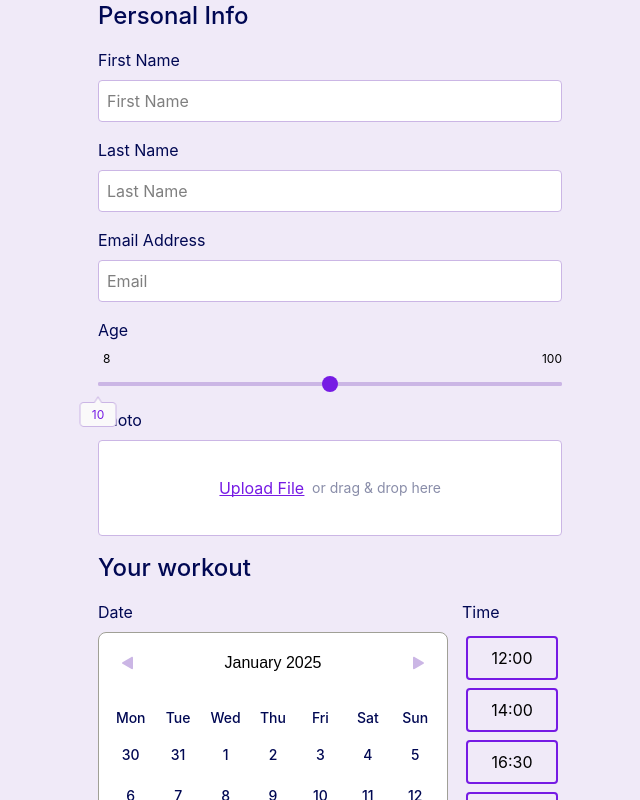
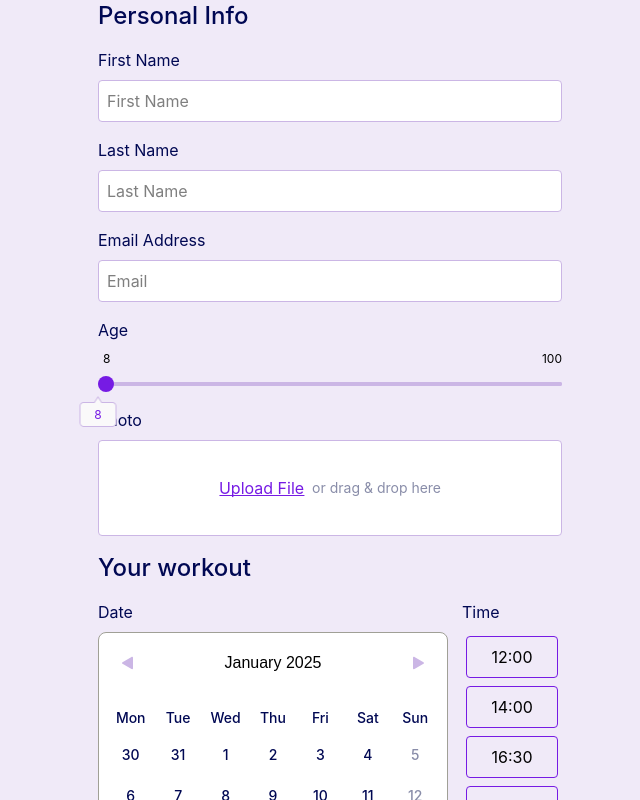
Before and after one commit to Jakubba/Zadanie-Rekrutacyjne-Form, a React (Vite) app: page / in a window 1280 px wide. Both pictures are taken after a click on the button "30". Shown: the top 800 px of the page, without its empty margins (309-949 px from the left). Built offline with nearby package versions, Linux system fonts and the light colour scheme; no server answers.

Commit message:
install axios, add TrainingForm logic and styles, create types and constants

```diff
--- a/package.json
+++ b/package.json
@@ -11,6 +11,7 @@
   },
   "dependencies": {
     "@tailwindcss/vite": "^4.0.6",
+    "axios": "^1.7.9",
     "react": "^19.0.0",
     "react-calendar": "^5.1.0",
     "react-dom": "^19.0.0",
--- a/src/App.tsx
+++ b/src/App.tsx
@@ -1,5 +1,5 @@
 import "./App.scss";
-import { TrainingForm } from "./components/TrainingForm/TrainingForm";
+import TrainingForm from "./components/TrainingForm/TrainingForm";
 
 function App() {
   return <TrainingForm />;
--- a/src/components/TrainingForm/TrainingForm.tsx
+++ b/src/components/TrainingForm/TrainingForm.tsx
@@ -1,43 +1,207 @@
-import React from "react";
+import React, { useState, useEffect } from "react";
+import axios from "axios";
 import Calendar from "react-calendar";
 import "react-calendar/dist/Calendar.css";
+import { Holiday } from "./../../types";
+import { DEFAULT_ERRORS, DEFAULT_FORM_DATA } from "./constansts";
+import errorIcon from "./../../assets/icons/error-icon.svg";
+import deleteIcon from "./../../assets/icons/default-close-icon.svg";
 
-export const TrainingForm = () => {
+const API_URL = import.meta.env.VITE_HOLIDAYS_API_URL;
+const API_KEY = import.meta.env.VITE_API_NINJAS_KEY;
+const WORKOUT_API_URL = import.meta.env.VITE_WORKOUT_API_URL;
+
+const TrainingForm: React.FC = () => {
+  const [holidays, setHolidays] = useState<Holiday[]>([]);
+  const [selectedDate, setSelectedDate] = useState<Date | null>(null);
+  const [selectedTime, setSelectedTime] = useState<string | null>(null);
+  const [holidayMessage, setHolidayMessage] = useState<string | null>(null);
+  const [showTooltip, setShowTooltip] = useState(false);
+  const [errors, setErrors] = useState(DEFAULT_ERRORS);
+  const [formData, setFormData] = useState(DEFAULT_FORM_DATA);
+
+  useEffect(() => {
+    fetch(`${API_URL}?country=PL&year=2024`, {
+      headers: { "X-Api-Key": API_KEY },
+    })
+      .then((response) => response.json())
+      .then((data) => setHolidays(data))
+      .catch((error) => console.error("Error fetching holidays:", error));
+  }, []);
+
+  const NATIONAL_HOLIDAY = "NATIONAL_HOLIDAY";
+
+  const isDateDisabled = (date: Date) => {
+    const formattedDate = date.toISOString().split("T")[0];
     return (
-    <form className="max-w-lg mx-auto pl-[23px] pr-[25px]">
+      holidays.some((h) => h.date === formattedDate && h.type === NATIONAL_HOLIDAY) ||
+      date.getDay() === 0
+    );
+  };
+
+  const handleDateChange = (date: Date) => {
+    setSelectedDate(date);
+    setSelectedTime(null);
+    const formattedDate = date.toISOString().split("T")[0];
+    const holiday = holidays.find((h) => h.date === formattedDate);
+    setHolidayMessage(holiday ? `It's ${holiday.name}` : null);
+  };
+
+  const validateInput = (name: string, value: string) => {
+    let errorMessage = "";
+
+    switch (name) {
+      case "firstName":
+      case "lastName":
+        if (!/^[A-Za-z]+$/.test(value)) {
+          errorMessage = "Please use only letters.";
+        }
+        break;
+      case "email":
+        if (!/^[^\s@]+@[^\s@]+\.[^\s@]+$/.test(value)) {
+          errorMessage = (
+            <>
+              Please use correct formatting. <br />
+              Example: address@email.com
+            </>
+          );
+        }
+        break;
+    }
+
+    setErrors((prevErrors) => ({ ...prevErrors, [name]: errorMessage }));
+  };
+  let tooltipPosition = ((formData.age - 8) / (100 - 8)) * 100;
+
+  const handleChange = (e: React.ChangeEvent<HTMLInputElement>) => {
+    const { name, value } = e.target;
+    setFormData((prevData) => ({ ...prevData, [name]: value }));
+    validateInput(name, value);
+    setShowTooltip(true);
+  };
+
+  //do photo
+  const handleFileChange = (event: React.ChangeEvent<HTMLInputElement>) => {
+    const file = event.target.files?.[0];
+    if (file) {
+      if (file.size > 2 * 1024 * 1024) {
+        // adding 2MB limit
+        setErrors((prev) => ({ ...prev, photo: "File size must be less than 2MB." }));
+        return;
+      }
+      setErrors((prev) => ({ ...prev, photo: "" }));
+      setFormData((prev) => ({ ...prev, photo: file }));
+    }
+  };
+
+  const handleRemoveFile = () => {
+    setFormData((prev) => ({ ...prev, photo: null }));
+  };
+
+  //walidacja
+  const isFormValid = () => {
+    return (
+      formData.firstName.trim() !== "" &&
+      formData.lastName.trim() !== "" &&
+      formData.email.trim() !== "" &&
+      selectedDate !== null &&
+      selectedTime !== null &&
+      Object.values(errors).every((error) => error === "")
+    );
+  };
+
+  // submit
+  const handleSubmit = async (e: React.FormEvent) => {
+    e.preventDefault();
+
+    if (!isFormValid()) {
+      alert("Please complete all required fields correctly before submitting.");
+      return;
+    }
+
+    const form = new FormData();
+    Object.entries(formData).forEach(([key, value]) => {
+      if (value !== null) {
+        form.append(key, key === "photo" && value instanceof File ? value : value.toString());
+      }
+    });
+    form.append("workoutDate", selectedDate!.toISOString().split("T")[0]);
+    if (selectedTime) form.append("workoutTime", selectedTime);
+
+    try {
+      const response = await axios.post(WORKOUT_API_URL, form, {
+        headers: {
+          "Content-Type": "multipart/form-data",
+        },
+      });
+
+      if (response.status === 200) {
+        alert("Form successfully submitted!");
+      } else {
+        alert("Error submitting form.");
+      }
+    } catch (error) {
+      console.error("Error submitting form:", error);
+      alert("Error submitting form.");
+    }
+  };
+
+  return (
+    <form onSubmit={handleSubmit} className="max-w-lg mx-auto pl-[23px] pr-[25px]">
       <h2 className="text-2xl font-medium mb-4 text-[#000853] text-left">Personal Info</h2>
       {/* First Name */}
       <div className="mb-4 flex flex-col justify-start align-items-start">
         <label className="mb-[8px] text-left text-base text-[#000853]">First Name</label>
         <input
-          className="w-full border p-2 rounded"
           type="text"
           name="firstName"
           required
           placeholder="First Name"
+          onChange={handleChange}
+          className={`w-full border p-2 rounded ${errors.email ? "input-error" : ""}`}
         />
+        {errors.firstName && (
+          <div className="flex justify-start items-start">
+            <img src={errorIcon} alt="Error icon" className="w-4 h-4 mt-[2px] mr-[9px]" />
+            <p className="text-sm">{errors.firstName}</p>
+          </div>
+        )}
       </div>
       {/* Last Name */}
       <div className="mb-4 flex flex-col justify-start align-items-start">
         <label className="mb-[8px] text-left text-base text-[#000853]">Last Name</label>
         <input
-          className="w-full border p-2 rounded"
           type="text"
           name="lastName"
           required
           placeholder="Last Name"
+          onChange={handleChange}
+          className={`w-full border p-2 rounded ${errors.email ? "input-error" : ""}`}
         />
+        {errors.lastName && (
+          <div className="flex justify-start items-start">
+            <img src={errorIcon} alt="Error icon" className="w-4 h-4 mt-[2px] mr-[9px]" />
+            <p className="text-red-500 text-sm">{errors.lastName}</p>
+          </div>
+        )}
       </div>
       {/* Email */}
       <div className="mb-4 flex flex-col justify-start align-items-start">
         <label className="mb-[8px] text-left text-base text-[#000853]">Email Address</label>
         <input
-          className="w-full border p-2 rounded"
+          className={`w-full border p-2 rounded ${errors.email ? "input-error" : ""}`}
+          onChange={handleChange}
           type="email"
           name="email"
           required
           placeholder="Email"
         />
+        {errors.email && (
+          <div className="flex justify-start items-start">
+            <img src={errorIcon} alt="Error icon" className="w-4 h-4 mt-[4px] mr-[9px]" />
+            <p className="text-red-500 text-sm">{errors.email}</p>
+          </div>
+        )}
       </div>
       {/* Age */}
       <div className="mb-4 flex flex-col justify-start align-items-start">
@@ -47,8 +211,21 @@ export const TrainingForm = () => {
           <span className="text-[12px]">100</span>
         </div>
         <div className="relative">
-          <input className="w-full mt-1 custom-range" type="range" name="age" min="8" max="100" />
-          <div className="age-tooltip visible">10</div>
+          <input
+            type="range"
+            name="age"
+            min="8"
+            max="100"
+            value={formData.age}
+            onChange={handleChange}
+            className="w-full mt-1 custom-range"
+          />
+          <div
+            className={`age-tooltip ${showTooltip ? "visible" : "hidden"}`}
+            style={{ left: `calc(${tooltipPosition}%)` }}
+          >
+            {formData.age}
+          </div>
         </div>
       </div>
       {/* Photo */}
@@ -57,16 +234,18 @@ export const TrainingForm = () => {
           Photo
         </label>
         <div className="bg-white p-2 rounded border border-[#cbb6e5] h-[96px] flex justify-center items-center">
-          <div className="relative  flex justify-center items-center text-center">
+          {!formData.photo ? (
+            <div className="relative flex justify-center items-center text-center">
               <input
-              className="absolute top-0 left-0 w-full h-full opacity-0 cursor-pointer"
                 id="photo-upload"
                 type="file"
                 name="photo"
                 accept="image/*"
+                onChange={handleFileChange}
+                className="absolute top-0 left-0 w-full h-full opacity-0 cursor-pointer"
               />
               <label
-              htmlFor="file-upload"
+                htmlFor="photo-upload"
                 className="flex justify-center items-center w-full h-full flex-nowrap"
               >
                 <button className="relative cursor-pointer text-[#761be4] mr-2 after:content after:absolute after:top-[80%] after:left-[50%] after:translate-x-[-50%] after:h-[1px] after:w-full after:bg-[#761be4]">
@@ -77,16 +256,32 @@ export const TrainingForm = () => {
                 </p>
               </label>
             </div>
+          ) : (
+            <div className="flex justify-center items-center gap-2">
+              <p className="text-sm">{formData.photo.name}</p>
+              <button type="button" onClick={handleRemoveFile} className="cursor-pointer">
+                <img src={deleteIcon} alt="delete icon" />
+              </button>
             </div>
+          )}
+        </div>
+        {errors.photo && <p className="text-red-500 text-sm">{errors.photo}</p>}
       </div>
       {/* Date */}
       <h3 className="text-2xl font-medium mb-4 text-[#000853] text-left">Your workout</h3>
-      <div className="mb-4 flex flex-col md:flex-row justify-start align-items-start ">
+      <div className="mb-4 flex flex-col md:flex-row justify-start align-items-start">
         <div className="w-full md:w-[calc(100% - 100px)]">
           <h3 className="mb-[8px] text-left text-base text-[#000853]">Date</h3>
-          <Calendar className="border p-2 w-full" />
+          <Calendar
+            onChange={handleDateChange}
+            value={selectedDate}
+            tileDisabled={({ date }) => isDateDisabled(date)}
+            className="border p-2 w-full"
+          />
         </div>
+        {holidayMessage && <p className="text-yellow-600">{holidayMessage}</p>}
         <div className="md:ml-2 md:min-w-[100px]">
+          {selectedDate && !holidayMessage && (
             <div className="flex flex-col">
               <h3 className="mb-[8px] text-left text-base text-[#000853]">Time</h3>
               <div className="flex flex-wrap md:flex-col">
@@ -94,22 +289,35 @@ export const TrainingForm = () => {
                   <button
                     key={time}
                     type="button"
-                  className="m-1 p-2 rounded cursor-pointer border-2 border-[#761BE4]"
+                    className={`m-1 p-2 rounded cursor-pointer ${
+                      selectedTime === time
+                        ? "border-2 border-[#761BE4]"
+                        : "border-1 hover:outline-2 border-[#761BE4]"
+                    }`}
+                    onClick={() => setSelectedTime(time)}
                   >
                     {time}
                   </button>
                 ))}
               </div>
             </div>
+          )}
         </div>
       </div>
       {/* Submit */}
       <button
-        className="w-full py-2 px-4 rounded mt-4 bg-[#761BE4] text-white cursor-pointer hover:bg-[#6a19cd]"
         type="submit"
+        className={`w-full py-2 px-4 rounded mt-4 ${
+          isFormValid()
+            ? "bg-[#761BE4] text-white cursor-pointer hover:bg-[#6a19cd]"
+            : "btn-disactive text-white"
+        }`}
+        disabled={!isFormValid()}
       >
         Send Application
       </button>
     </form>
   );
 };
+
+export default TrainingForm;
--- /dev/null
+++ b/src/components/TrainingForm/constansts.ts
@@ -0,0 +1,14 @@
+export const DEFAULT_ERRORS = {
+  firstName: "",
+  lastName: "",
+  email: "",
+  photo: "",
+};
+
+export const DEFAULT_FORM_DATA = {
+  firstName: "",
+  lastName: "",
+  email: "",
+  age: 8,
+  photo: null as File | null,
+};
--- /dev/null
+++ b/src/types.ts
@@ -0,0 +1,5 @@
+export interface Holiday {
+  name: string;
+  date: string;
+  type: string;
+}
```
Also changed, not shown: 2 other files (tests, documents, lock files or other folders). Lines whose indentation alone changed are shown as unchanged.
